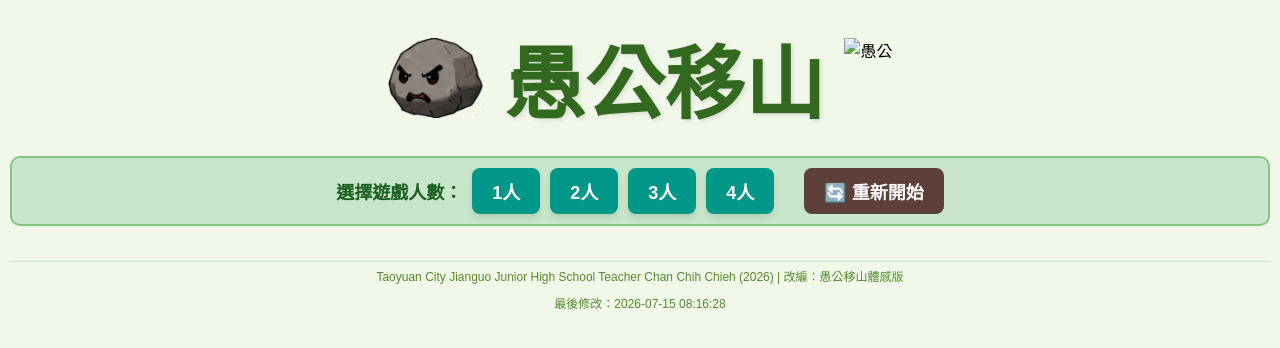
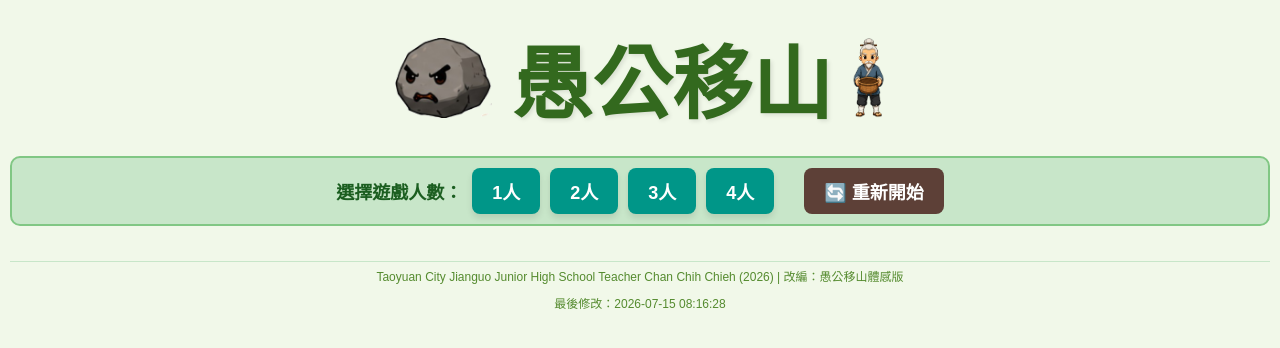
Before and after one commit to jjjan1024tyc/mountain1150715, a plain HTML site: page index.html in a window 1280 px wide. Drawn offline with nearby package versions, Linux system fonts and the light colour scheme.

Commit message:
Update index.html

```diff
--- a/index.html
+++ b/index.html
@@ -154,7 +154,7 @@
     <div class="header-container">
         <img src="ug4.png" class="header-icon" alt="石頭">
         <h1>愚公移山</h1>
-        <img src="ug1.jpg" class="header-icon" alt="愚公">
+        <img src="ug1.png" class="header-icon" alt="愚公">
     </div>
 
     <div id="topControls">
@@ -182,7 +182,7 @@
             <div class="stage" id="stage-1">
                 <img id="floating-stone-1" class="floating-stone" src="ug4.png">
                 <div class="char-container" id="yugong-wrap-1" onclick="simulateCycle(1)">
-                    <img id="char-img-1" class="char-img" src="ug1.jpg" alt="愚公">
+                    <img id="char-img-1" class="char-img" src="ug1.png" alt="愚公">
                     <div class="char-name">愚公</div>
                 </div>
             </div>
@@ -200,7 +200,7 @@
             <div class="stage" id="stage-2">
                 <img id="floating-stone-2" class="floating-stone" src="ug4.png">
                 <div class="char-container" id="yugong-wrap-2" onclick="simulateCycle(2)">
-                    <img id="char-img-2" class="char-img" src="ug1.jpg" alt="愚公">
+                    <img id="char-img-2" class="char-img" src="ug1.png" alt="愚公">
                     <div class="char-name">愚公</div>
                 </div>
             </div>
@@ -218,7 +218,7 @@
             <div class="stage" id="stage-3">
                 <img id="floating-stone-3" class="floating-stone" src="ug4.png">
                 <div class="char-container" id="yugong-wrap-3" onclick="simulateCycle(3)">
-                    <img id="char-img-3" class="char-img" src="ug1.jpg" alt="愚公">
+                    <img id="char-img-3" class="char-img" src="ug1.png" alt="愚公">
                     <div class="char-name">愚公</div>
                 </div>
             </div>
@@ -236,7 +236,7 @@
             <div class="stage" id="stage-4">
                 <img id="floating-stone-4" class="floating-stone" src="ug4.png">
                 <div class="char-container" id="yugong-wrap-4" onclick="simulateCycle(4)">
-                    <img id="char-img-4" class="char-img" src="ug1.jpg" alt="愚公">
+                    <img id="char-img-4" class="char-img" src="ug1.png" alt="愚公">
                     <div class="char-name">愚公</div>
                 </div>
             </div>
@@ -411,14 +411,14 @@
                 // 等待 0.4 秒後，籃子裡出現石頭
                 setTimeout(() => {
                     if (p.step === 1) { // 確保沒有被提早按B中斷
-                        charImg.src = "eg3.jpg";
+                        charImg.src = "ug3.png";
                     }
                 }, 400);
             }
             // 動作二：按 B 起立得分
             else if (action === 'B' && p.step === 1) {
                 p.step = 2; // 進入動畫保護鎖定狀態
-                charImg.src = "ug1.jpg"; // 主角回到站立姿勢
+                charImg.src = "ug1.png"; // 主角回到站立姿勢
 
                 // 觸發石頭飛升淡出動畫
                 floatingStone.classList.remove('fade-up');
@@ -496,7 +496,7 @@
                 document.getElementById(`trophy-${i}`).innerHTML = '';
 
                 const charImg = document.getElementById(`char-img-${i}`);
-                if (charImg) charImg.src = "ug1.jpg";
+                if (charImg) charImg.src = "ug1.png";
 
                 const yugongWrap = document.getElementById(`yugong-wrap-${i}`);
                 if (yugongWrap) yugongWrap.classList.remove('win-spin');
```
